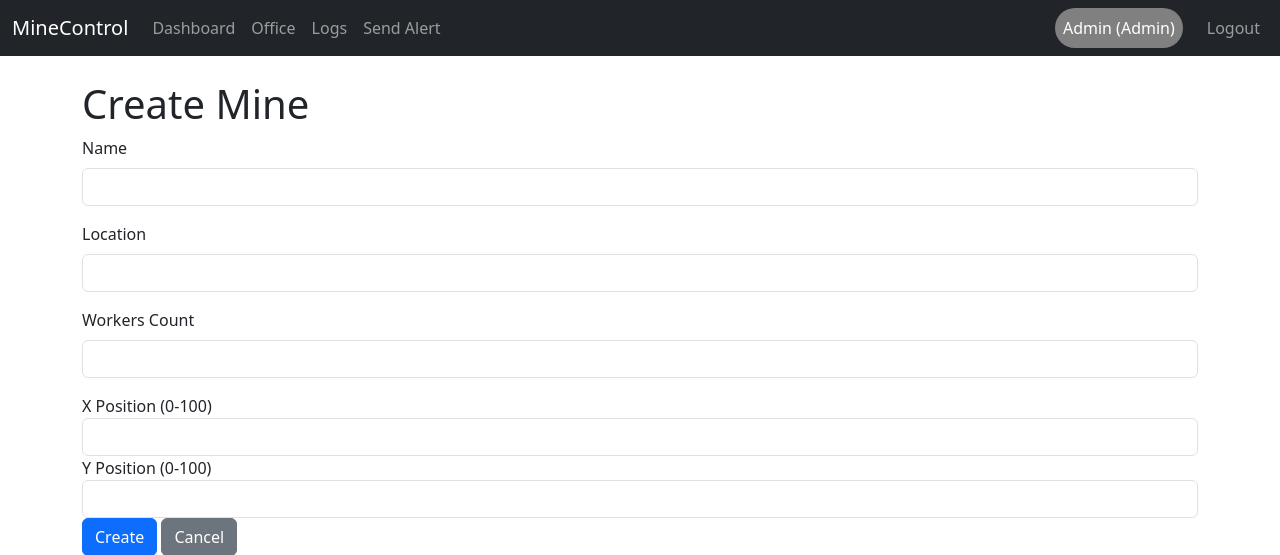
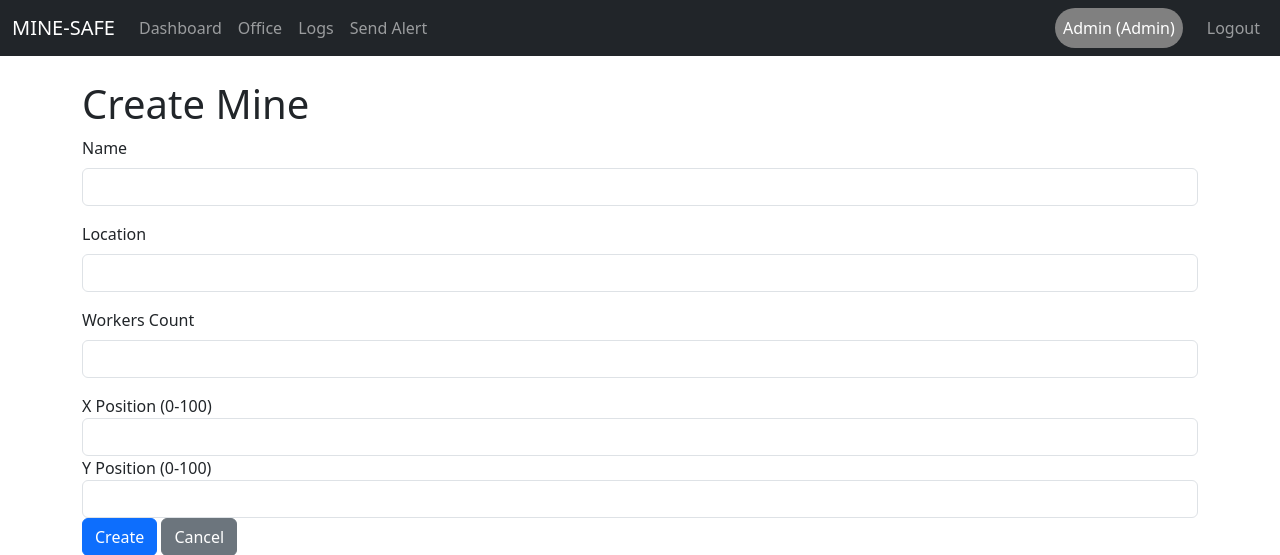
Before and after one commit to 24f3004677/Team-Cephalic, a Flask app: page /admin/mines/create in a window 1280 px wide. Shown: the top 555 px of the page. Run offline with Flask 3, Linux system fonts and the light colour scheme; a user stored in the database is signed in; some libraries are stand-ins or nearby versions.

Commit message:
app name changed to MINE_SAFE

```diff
--- a/app/templates/base.html
+++ b/app/templates/base.html
@@ -11,7 +11,7 @@
 <body>
     <nav class="navbar navbar-expand-lg navbar-dark bg-dark">
         <div class="container-fluid">
-            <a class="navbar-brand" href="{{ url_for('main.dashboard') }}">MineControl</a>
+            <a class="navbar-brand" href="{{ url_for('main.dashboard') }}">MINE-SAFE</a>
             <button class="navbar-toggler" type="button" data-bs-toggle="collapse" data-bs-target="#navbarNav">
                 <span class="navbar-toggler-icon"></span>
             </button>
```
